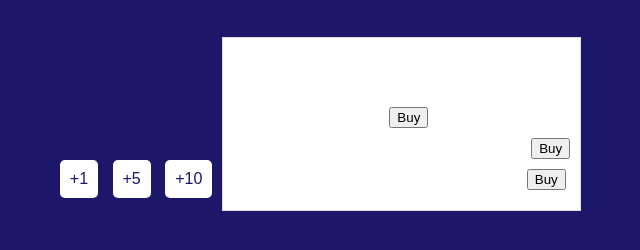
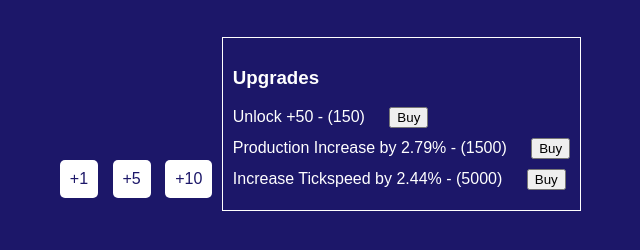
Before and after one commit to Ilikegoogology/A-Complex-Game, a plain HTML site: page index.html in a window 1280 px wide. Shown: the part 90-340 px from the top of the page, without its empty margins (322-962 px from the left). Drawn offline with Linux system fonts and the light colour scheme.

Commit message:
Update #16 - changed all bg's

```diff
--- a/index.html
+++ b/index.html
@@ -30,11 +30,11 @@
         }
         .upgrade-box {
             margin-top: 20px;
-            border: 1px solid #dddddd;
+            border: 1px solid #ffffff;
             padding: 10px;
             display: inline-block;
             text-align: left;
-            background-color: #ffffff; /* Upgrade box background color */
+            background-color: #1c1769; /* Upgrade box background color */
         }
         .upgrade {
             margin-bottom: 10px;
```
